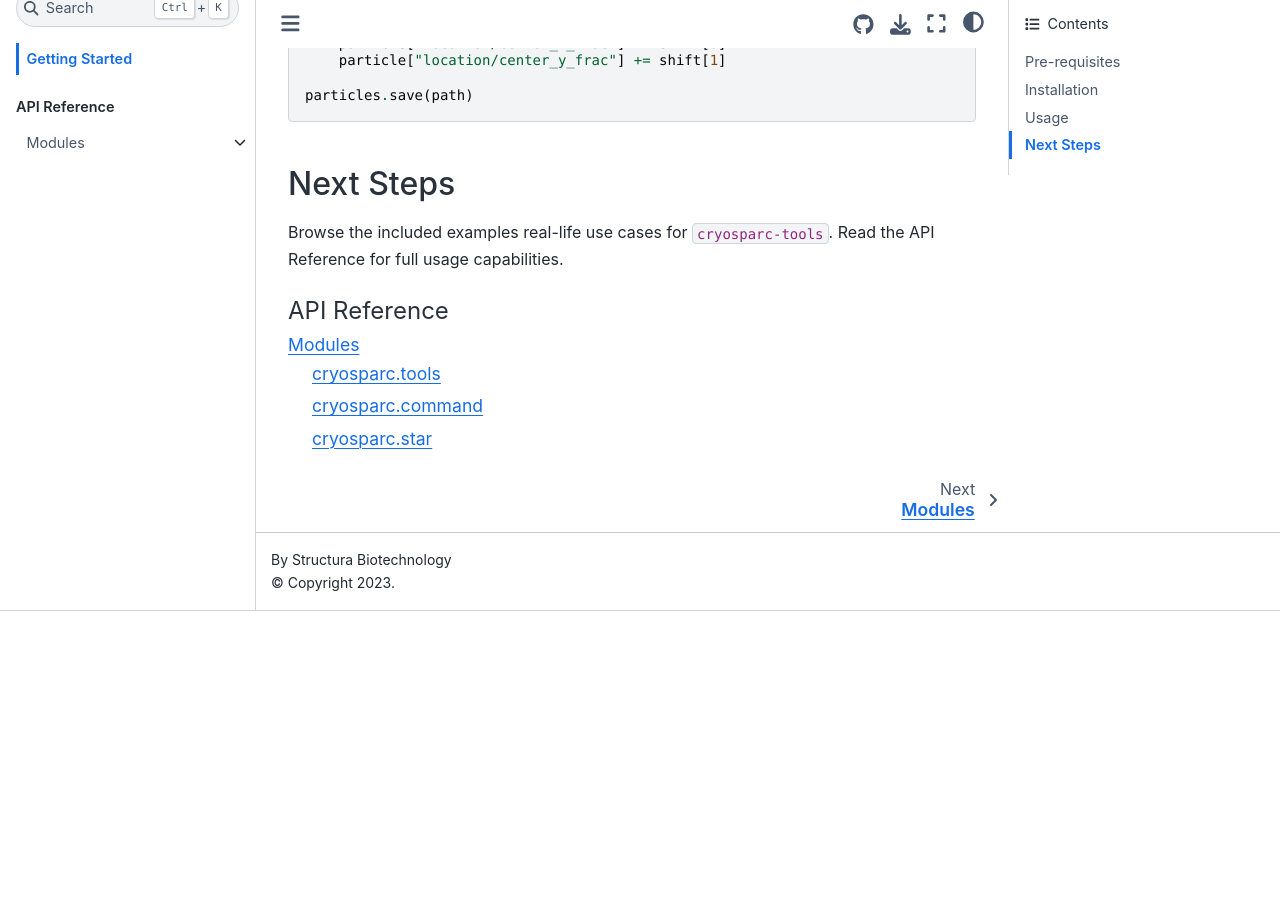
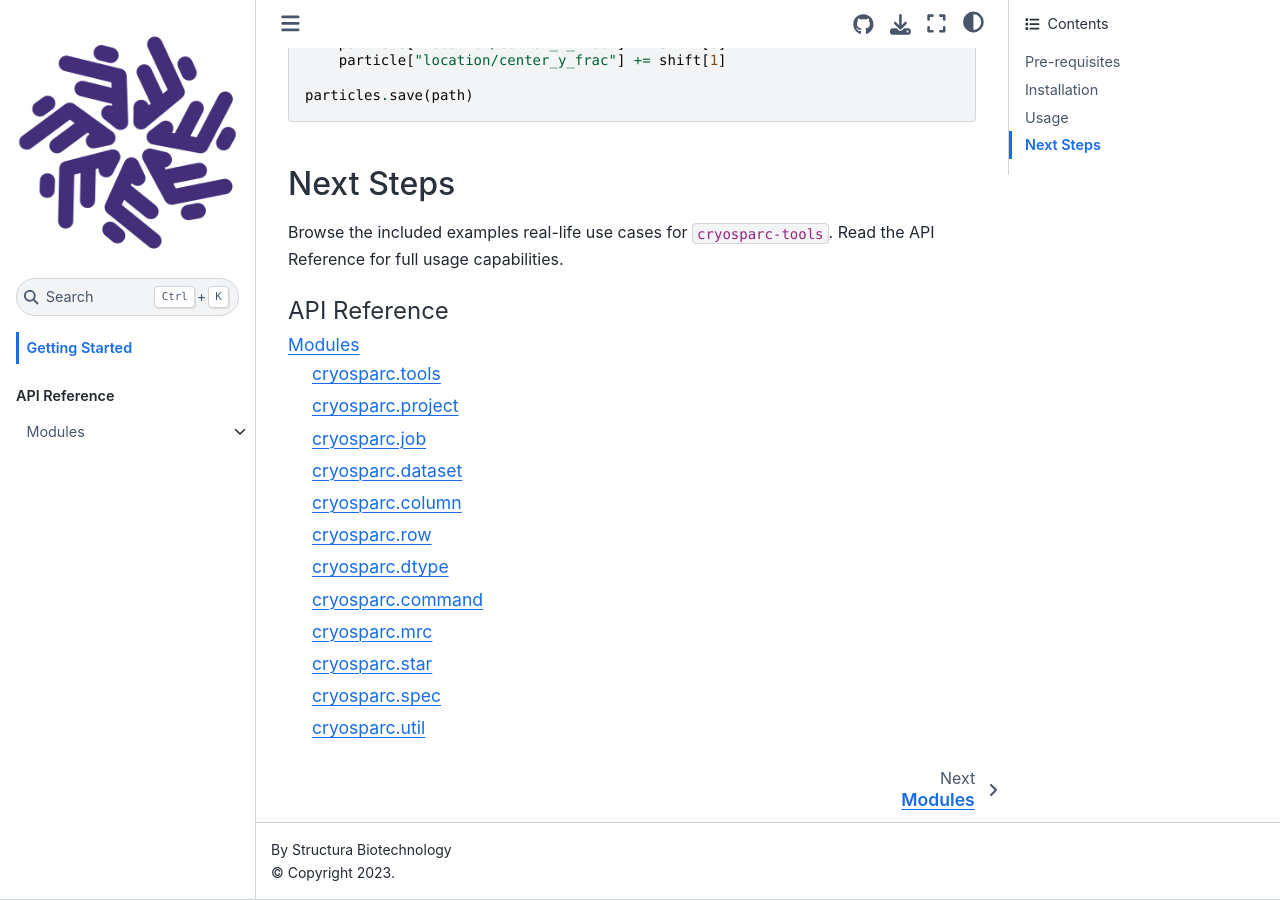
Before and after one commit to cryoem-uoft/cryosparc-tools, a Jupyter Book: the page built from docs/intro.md, in a window 1280 px wide and 900 px high, scrolled down 2040 px. Built offline with Jupyter Book 1.0.4 settings and Sphinx 7.4.7 and the Sphinx Book theme 1.1.4, drawn with Linux system fonts in a browser that asks for light colours; pages that are not in the unit, such as notebooks, are missing from menus; before the commit the page ends 2651 px from its top, so only the background shows below that.

```diff
--- a/docs/_toc.yml
+++ b/docs/_toc.yml
@@ -17,5 +17,14 @@ parts:
   - file: api/index
     sections:
     - file: api/tools
+    - file: api/project
+    - file: api/job
+    - file: api/dataset
+    - file: api/column
+    - file: api/row
+    - file: api/dtype
     - file: api/command
+    - file: api/mrc
     - file: api/star
+    - file: api/spec
+    - file: api/util
--- /dev/null
+++ b/docs/api/column.rst
@@ -0,0 +1,6 @@
+cryosparc.column
+================
+
+.. automodule:: cryosparc.column
+    :autosummary:
+    :members:
--- /dev/null
+++ b/docs/api/dataset.rst
@@ -0,0 +1,6 @@
+cryosparc.dataset
+=================
+
+.. automodule:: cryosparc.dataset
+    :autosummary:
+    :members:
--- /dev/null
+++ b/docs/api/dtype.rst
@@ -0,0 +1,6 @@
+cryosparc.dtype
+===============
+
+.. automodule:: cryosparc.dtype
+    :autosummary:
+    :members:
--- /dev/null
+++ b/docs/api/job.rst
@@ -0,0 +1,6 @@
+cryosparc.job
+=============
+
+.. automodule:: cryosparc.job
+    :autosummary:
+    :members:
--- /dev/null
+++ b/docs/api/mrc.rst
@@ -0,0 +1,6 @@
+cryosparc.mrc
+=============
+
+.. automodule:: cryosparc.mrc
+    :autosummary:
+    :members:
--- /dev/null
+++ b/docs/api/project.rst
@@ -0,0 +1,6 @@
+cryosparc.project
+=================
+
+.. automodule:: cryosparc.project
+    :autosummary:
+    :members:
--- /dev/null
+++ b/docs/api/row.rst
@@ -0,0 +1,6 @@
+cryosparc.row
+=============
+
+.. automodule:: cryosparc.row
+    :autosummary:
+    :members:
--- /dev/null
+++ b/docs/api/spec.rst
@@ -0,0 +1,6 @@
+cryosparc.spec
+==============
+
+.. automodule:: cryosparc.spec
+    :autosummary:
+    :members:
--- /dev/null
+++ b/docs/api/util.rst
@@ -0,0 +1,6 @@
+cryosparc.util
+==============
+
+.. automodule:: cryosparc.util
+    :autosummary:
+    :members:
```
Also changed, not shown: 7 other files.
